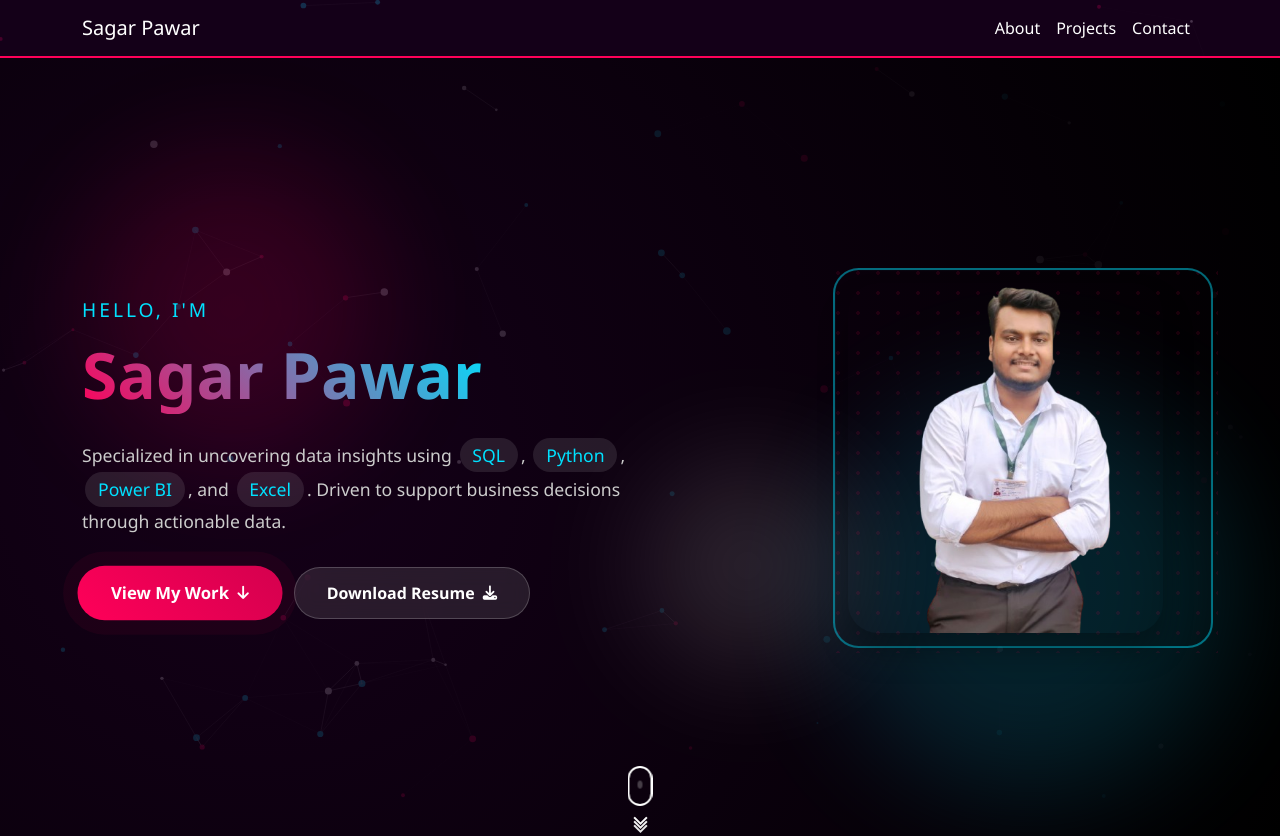
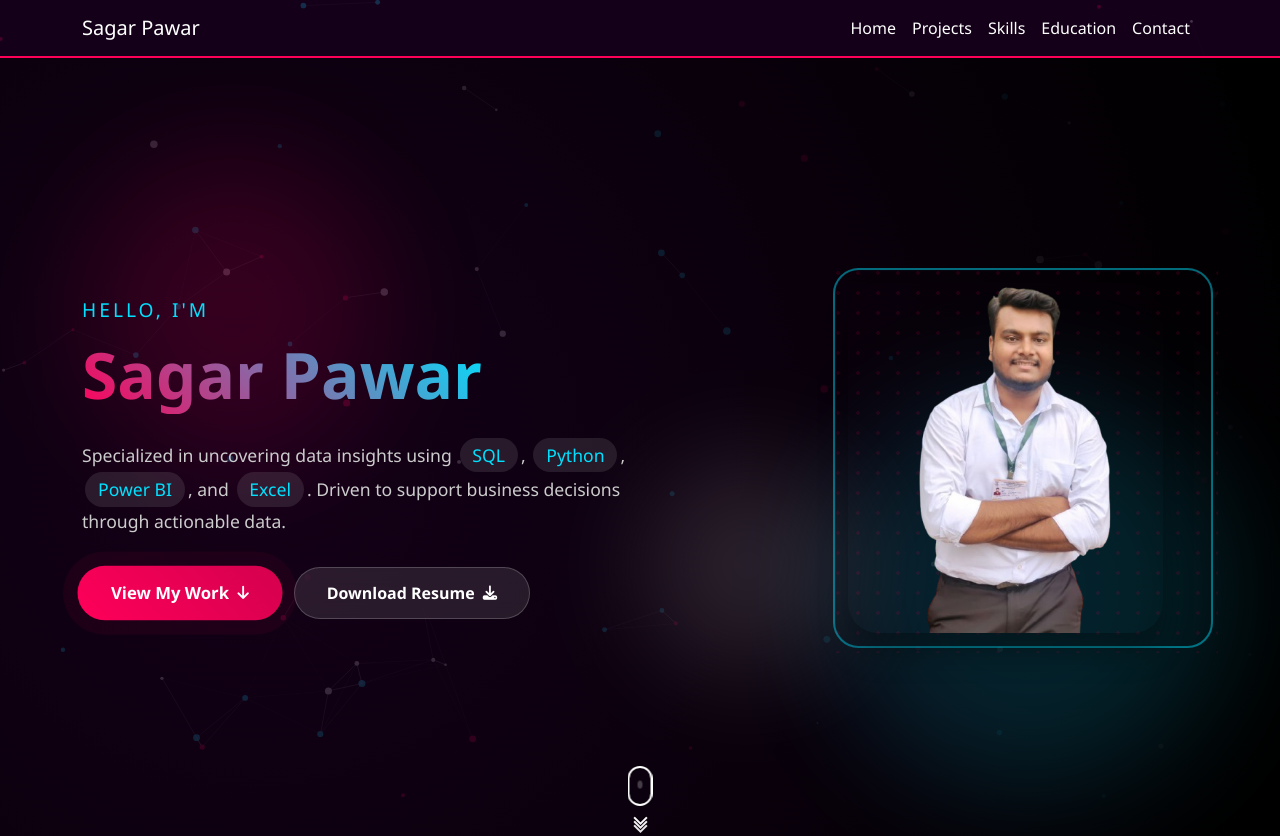
Before and after one commit to sagarssp98/Sagarportfolio, a plain HTML site: page index.html in a window 1280 px wide. Shown: the top 836 px of the page. Drawn offline with nearby package versions, Linux system fonts and the light colour scheme.

Commit message:
Update index.html

```diff
--- a/index.html
+++ b/index.html
@@ -875,9 +875,21 @@
       </button>
       <div class="collapse navbar-collapse" id="navbarNav">
         <ul class="navbar-nav ms-auto">
-          <li class="nav-item"><a class="nav-link" href="#about">About</a></li>
-          <li class="nav-item"><a class="nav-link" href="#projects">Projects</a></li>
-          <li class="nav-item"><a class="nav-link" href="#contact">Contact</a></li>
+          <li class="nav-item">
+            <a class="nav-link" href="#home">Home</a>
+          </li>
+          <li class="nav-item">
+            <a class="nav-link" href="#projects">Projects</a>
+          </li>
+          <li class="nav-item">
+            <a class="nav-link" href="#skills">Skills</a>
+          </li>
+          <li class="nav-item">
+            <a class="nav-link" href="#education">Education</a>
+          </li>
+          <li class="nav-item">
+            <a class="nav-link" href="#contact">Contact</a>
+          </li>
         </ul>
       </div>
     </div>
@@ -1175,11 +1187,12 @@
     </div>
 
     <div class="footer-links">
-      <a href="#about">About</a>
-      <a href="#projects">Projects</a>
-      <a href="#contact">Contact</a>
-      <a href="/path-to-your-resume.pdf" target="_blank">Resume</a>
-    </div>
+        <a href="#home" class="footer-link">Home</a>
+        <a href="#projects" class="footer-link">Projects</a>
+        <a href="#skills" class="footer-link">Skills</a>
+        <a href="#education" class="footer-link">Education</a>
+        <a href="#contact" class="footer-link">Contact</a>
+      </div>
 
     <p>&copy; 2025 Sagar Pawar. All rights reserved.</p>
   </footer>
```
